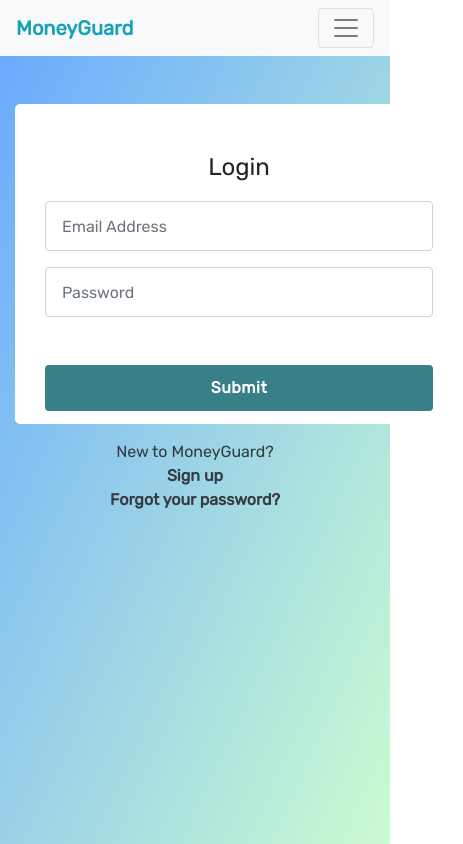
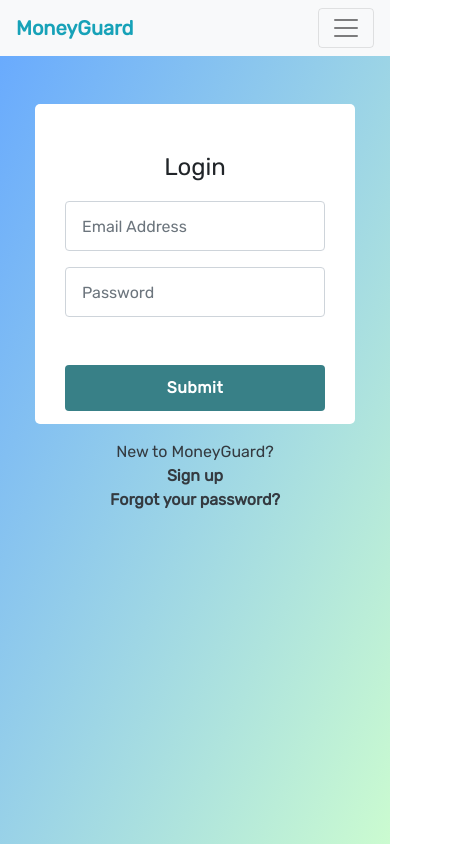
Before and after one commit to BuildForSDGCohort2/TEAM-044A-FRONTEND, a React (Create React App) app: page /login in a window 390 px wide. Shown: the whole page, 463 px wide, since content can reach past the window. Built offline with nearby package versions, Linux system fonts and the light colour scheme.

Commit message:
Fixed responsiveness for login page

```diff
--- a/src/components/auth/Login/login.css
+++ b/src/components/auth/Login/login.css
@@ -38,3 +38,18 @@ div#login-container button:hover{
     transition: all ease-in;
     transition-duration: 0.15s;
 }
+
+@media only screen and (max-width: 600px) {
+    div#login-container{
+        width: 20rem;
+        height: 20rem;
+    }
+}
+
+@media only screen and (max-width: 321px) {
+    div#login-container{
+        width: 18rem;
+        height: 20rem;
+        padding: 10px;
+    }
+}
```
